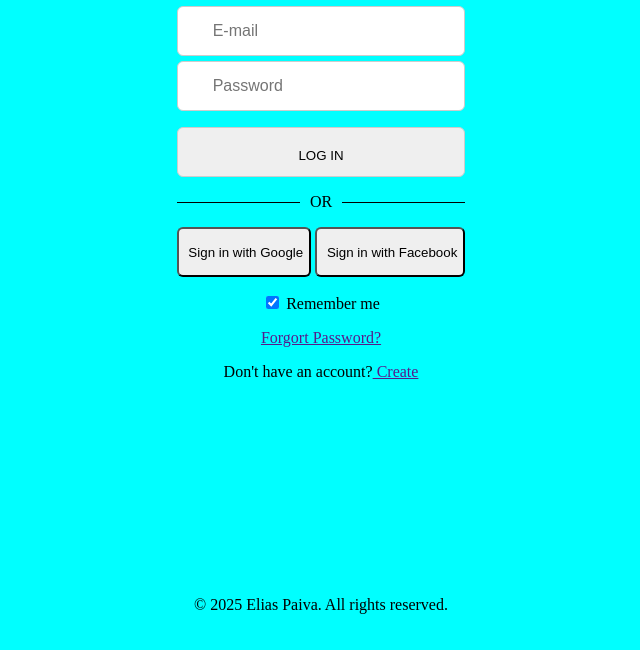
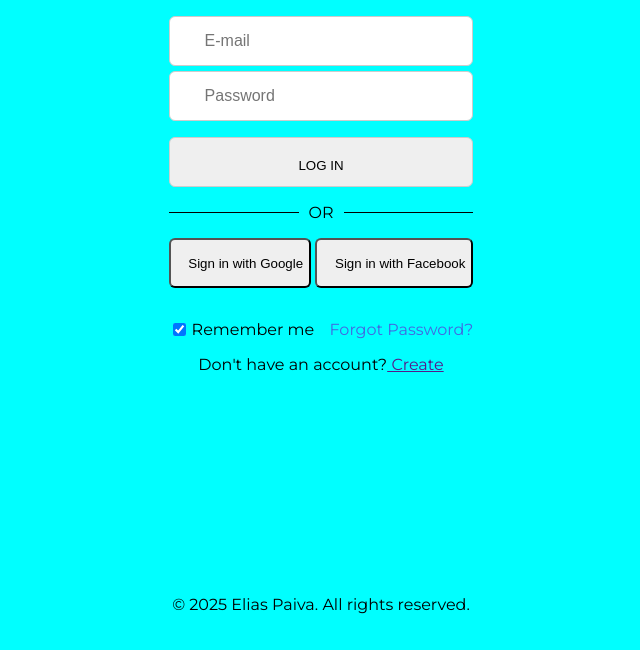
Before and after one commit to elias-paivaSA/tracker, a plain HTML site: page index.html in a window 1280 px wide. Shown: the part 166-816 px from the top of the page, without its empty margins (319-959 px from the left). Drawn offline with nearby package versions, Linux system fonts and the light colour scheme.

Commit message:
Add files via upload

```diff
--- a/index.html
+++ b/index.html
@@ -5,13 +5,20 @@
     <meta charset="UTF-8">
     <meta name="viewport" content="width=device-width, initial-scale=1.0">
     <link rel="stylesheet" href="https://cdn.jsdelivr.net/npm/bootstrap-icons@1.13.1/font/bootstrap-icons.min.css">
+    <link rel="preconnect" href="https://fonts.googleapis.com">
+    <link rel="preconnect" href="https://fonts.gstatic.com" crossorigin>
+    <link href="https://fonts.googleapis.com/css2?family=Montserrat:ital,wght@0,100..900;1,100..900&display=swap"
+        rel="stylesheet">
     <link rel="stylesheet" href="style.css">
     <title>Login - Tracker</title>
 </head>
 
 <body>
     <div class="main-ctn">
+        <div class="ctn-img">
 
+        </div>
+        <div>
             <header>
                 <h1>Sign In</h1>
             </header>
@@ -41,10 +48,11 @@
                     </button>
 
                     <div class="remember-password">
-
-                    <input type="checkbox" id="remember-me" name="remember-me" value="remember-me" checked>
-                    <label for="remember-me"> Remember me</label>
-                    <p class="fgt-password"><a href="">Forgort Password?</a></p>
+                        <div class="remember-left">
+                            <input type="checkbox" id="remember-me" name="remember-me" checked>
+                            <label for="remember-me">Remember me</label>
+                        </div>
+                        <p class="fgt-password">Forgot Password?</p>
                     </div>
 
                 </form>
@@ -52,11 +60,12 @@
                     <p>Don't have an account?<a href=""> Create</a></p>
                 </div>
             </main>
+        </div>
 
 
 
+    </div>
     <footer>&copy; 2025 Elias Paiva. All rights reserved.</footer>
-    </div>
 </body>
 
 </html>
--- a/style.css
+++ b/style.css
@@ -5,6 +5,8 @@ body {
     justify-content: center;
     min-height: 100vh;
     text-align: center;
+    font-family: "Montserrat", sans-serif;
+
 }
 
 main, header {
@@ -83,6 +85,36 @@ span:after {
   margin-left: 10px
 }
 
+.google-btn img,
+.facebook-btn img {
+  vertical-align: middle;
+  margin-right: 8px; /* or tweak spacing as needed */
+  height: 20px; /* optional: normalize icon size */
+  width: auto;
+}
+
+.remember-password {
+  margin-top: 1rem;
+  display: flex;
+  justify-content: space-between;
+  align-items: center;
+}
+
+.remember-left {
+  display: flex;
+  align-items: center;
+}
+
+.remember-left input[type="checkbox"] {
+  margin-right: 6px;
+}
+
+.fgt-password {
+  color: royalblue;
+  cursor: pointer;
+  margin: 0;
+}
+
 
 footer {
   position: fixed;
```
Lines whose indentation alone changed are shown as unchanged.
